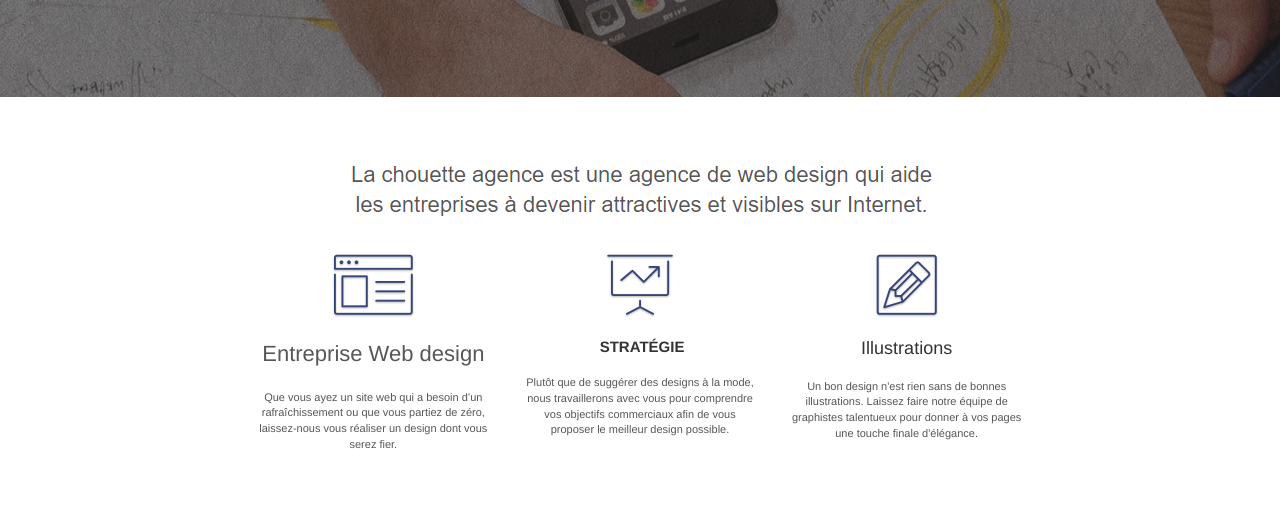
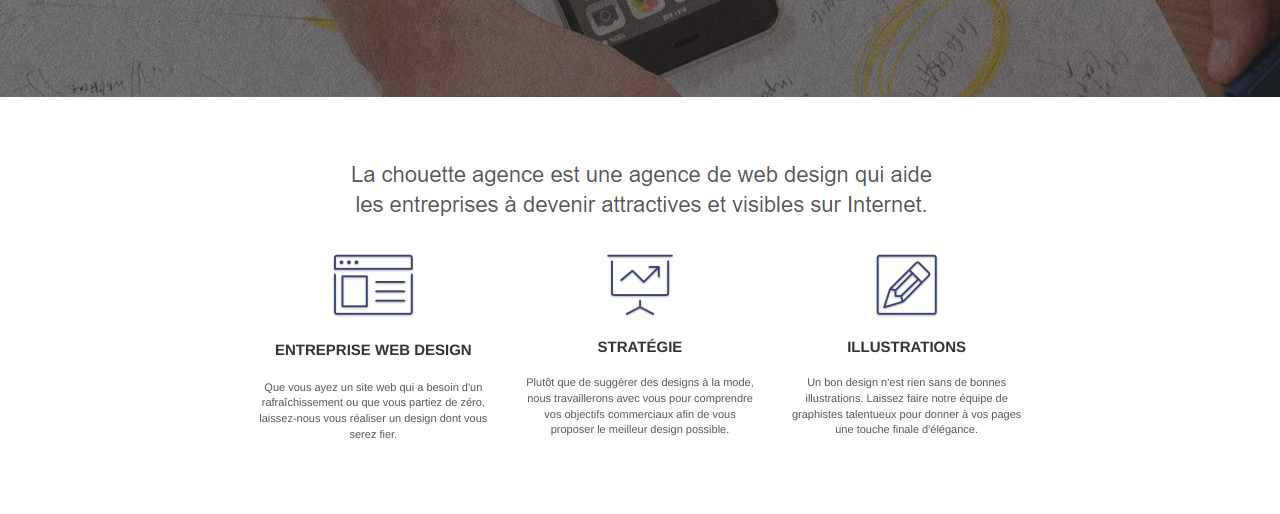
Before and after one commit to Helene-V/ViriqueMazingueHelene_4_18012021, a plain HTML site: page index.html in a window 1280 px wide. Shown: the part 438-952 px from the top of the page. Drawn offline with Linux system fonts and the light colour scheme.

Commit message:
ajustement des titres

```diff
--- a/index.html
+++ b/index.html
@@ -79,14 +79,14 @@
 								</div>
 								<h2 class="mg-md text-center">Entreprise Web design</h2>
 								<p class="text-center ">
-									Que vous ayez un site web qui a besoin d&rsquo;un rafraîchissement ou que vous partiez de zéro, laissez-nous vous réaliser un design dont vous serez fier.
+									Que vous ayez un site web qui a besoin d'un rafraîchissement ou que vous partiez de zéro, laissez-nous vous réaliser un design dont vous serez fier.
 								</p>
 							</div>
 							<div class="col-sm-4">
 								<div class="text-center">
 									<span class="et-icon-presentation sm-shadow icon-dark-slate-blue icons icon-lg"></span>
 								</div>
-								<h3 class="mg-md text-center">&nbsp;Stratégie</h3>
+								<h3 class="mg-md text-center">Stratégie</h3>
 								<p class="text-center ">
 									Plutôt que de suggérer des designs à la mode, nous travaillerons avec vous pour comprendre vos objectifs commerciaux afin de vous proposer le meilleur design possible.
 								</p>
--- a/style.css
+++ b/style.css
@@ -708,7 +708,7 @@ h2 {
     line-height: 1.4em;
 }
 
-h3 {
+h2,h3,h4,h5 {
     font-size: 15px;
     text-transform: uppercase;
     font-weight: 700;
```
